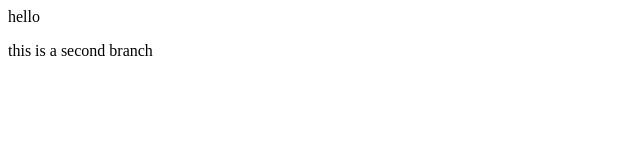
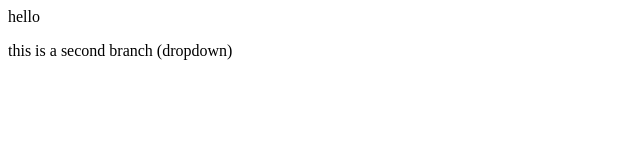
Before and after one commit to mchandu25/localrepo1, a plain HTML site: page index.html in a window 1280 px wide. Shown: the full height of the page, 0-640 px from the left. Drawn offline with Linux system fonts and the light colour scheme.

```diff
--- a/index.html
+++ b/index.html
@@ -1,2 +1,2 @@
 <p>hello</p>
-<p>this is a second branch</p>
+<p>this is a second branch (dropdown)</p>
```
